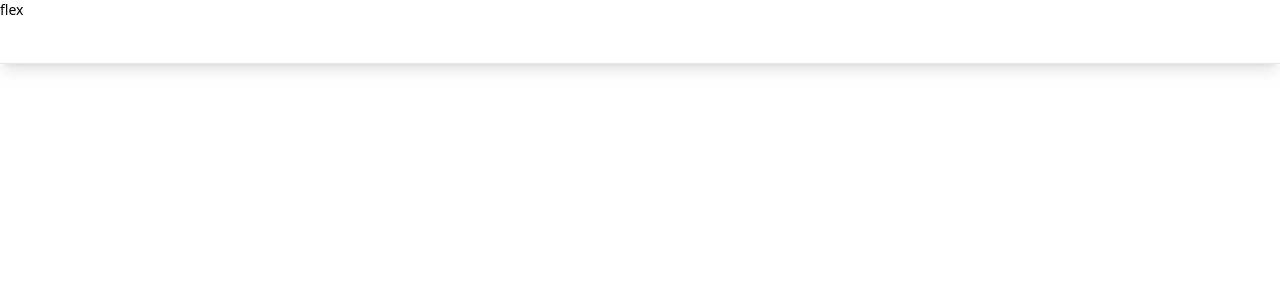
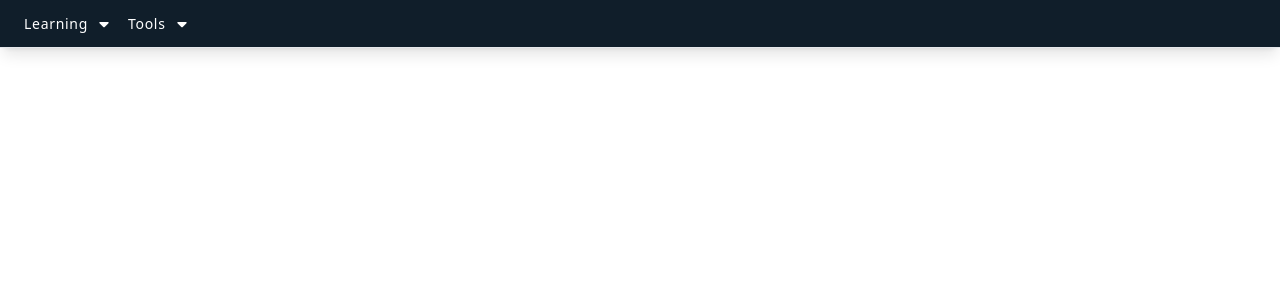
Before and after one commit to ngvcanh/ngvcanh.github.io, a Next.js app: page / in a window 1280 px wide. Shown: the top 300 px of the page. Built offline with nearby package versions, Linux system fonts and the light colour scheme.

Commit message:
Make navbar

```diff
--- /dev/null
+++ b/src/components/base/Nav.tsx
@@ -0,0 +1,28 @@
+import { ClassValue, cx } from "@/utils/cx";
+import { PropsWithChildren, Ref, forwardRef } from "react";
+
+export type NavComponentPropType = keyof Pick<JSX.IntrinsicElements, "div" | "nav">;
+
+export interface NavProps <ComponentElement extends NavComponentPropType = "nav"> {
+  component?: ComponentElement;
+  className?: ClassValue;
+  listClass?: ClassValue;
+}
+
+function NavBase<ComponentElement extends NavComponentPropType = "nav">(
+  props: PropsWithChildren<NavProps<ComponentElement>>,
+  ref: Ref<ComponentElement extends infer E ? E extends "div" ? HTMLDivElement : HTMLElement : HTMLElement>,
+) {
+  const { component: Component = "nav", className, listClass, children } = props;
+
+  return (
+    <Component ref={ref as any} className={cx(className)}>
+      <ul className={cx(listClass)}>
+        {children}
+      </ul>
+    </Component>
+  );
+}
+
+export const Nav = forwardRef(NavBase);
+Nav.displayName = "Nav";
--- a/src/components/base/NavItem.tsx
+++ b/src/components/base/NavItem.tsx
@@ -55,7 +55,7 @@ export const NavItem = forwardRef<HTMLLIElement, PropsWithChildren<NavItemProps>
           )}
           {['string', 'number', 'object', 'boolean'].includes(typeof label)
             ? (
-              <span className={cx("whitespace-nowrap transition-all", labelClass)}>
+              <span className={cx("whitespace-nowrap transition-all tracking-wider", labelClass)}>
                 {label}
               </span>
             )
--- /dev/null
+++ b/src/components/base/Navbar.tsx
@@ -0,0 +1,89 @@
+import { FC, useMemo } from "react";
+import { NavbarItem } from "@/types/base";
+import { ClassValue } from "@/utils/cx";
+import { Nav } from "./Nav";
+import { NavItem } from "./NavItem";
+
+export interface NavbarProps {
+  navbar: NavbarItem[];
+  deep?: number;
+  className?: ClassValue;
+  listClass?: ClassValue;
+  subClass?: ClassValue;
+  subListClass?: ClassValue;
+  itemClass?: ClassValue;
+  itemLinkClass?: ClassValue;
+  itemHasSubClass?: ClassValue;
+  itemLinkHasSubClass?: ClassValue;
+  itemSubClass?: ClassValue;
+  itemLinkSubClass?: ClassValue;
+  keyExtractor?: (params: { item: NavbarItem; index: number; deep: number; }) => string;
+}
+
+export const Navbar: FC<NavbarProps> = (props) => {
+  const {
+    className,
+    listClass,
+    subClass,
+    subListClass,
+    itemClass,
+    itemLinkClass,
+    itemHasSubClass,
+    itemLinkHasSubClass,
+    itemSubClass,
+    itemLinkSubClass,
+    navbar,
+    deep = 0,
+    keyExtractor = ({ index }) => index.toString(),
+  } = props;
+
+  const currentNavbar = useMemo(() => navbar, [navbar]);
+
+  const isSub = deep > 0;
+  const navClass = isSub ? subClass : className;
+  const navListClass = isSub ? subListClass : listClass;
+
+  return (
+    <Nav className={navClass} listClass={navListClass} component={isSub ? "div" : "nav"}>
+      {currentNavbar.map((item, index) => (
+        item.children?.length
+          ? (
+            <NavItem
+              key={keyExtractor({ item, index, deep })}
+              label={item.label}
+              dropdown
+              href={item.href}
+              leftIcon={item.icon}
+              className={isSub ? itemSubClass : itemHasSubClass}
+              labelClass={isSub ? itemLinkSubClass : itemLinkHasSubClass}
+            >
+              <Navbar
+                navbar={item.children}
+                deep={deep + 1}
+                {...{
+                  subClass,
+                  subListClass,
+                  itemClass,
+                  itemLinkClass,
+                  itemHasSubClass,
+                  itemLinkHasSubClass,
+                  itemSubClass,
+                  itemLinkSubClass
+                }}
+              />
+            </NavItem>
+          )
+          : (
+            <NavItem
+              key={keyExtractor({ item, index, deep })}
+              label={item.label}
+              leftIcon={item.icon}
+              href={item.href}
+              className={isSub ? itemSubClass : itemClass}
+              linkClass={isSub ? itemLinkSubClass : itemLinkClass}
+            />
+          )
+      ))}
+    </Nav>
+  );
+}
--- a/src/components/containers/LearningLayout.tsx
+++ b/src/components/containers/LearningLayout.tsx
@@ -2,6 +2,7 @@ import { AppLayout, NavbarItem } from "@/types/base";
 import { CommonLayout } from "./CommonLayout";
 import { Sidebar } from "@/components/layout/Sidebar";
 import { NavItem } from "@/components/base/NavItem";
+import { Nav } from "../base/Nav";
 
 export interface LearningLayoutProps {
   navbar: NavbarItem[];
@@ -10,9 +11,11 @@ export interface LearningLayoutProps {
 export const LearningLayout: AppLayout<LearningLayoutProps> = (page, pageProps) => CommonLayout(
   <>
     <Sidebar>
-      {pageProps?.navbar.map((nav, index) => (
-        <NavItem key={index} label={nav.label} href={nav.href} leftIcon={nav.icon} />
-      ))}
+      <Nav>
+        {pageProps?.navbar.map((nav, index) => (
+          <NavItem key={index} label={nav.label} href={nav.href} leftIcon={nav.icon} />
+        ))}
+      </Nav>
     </Sidebar>
     {page}
   </>,
--- a/src/components/layout/Header.tsx
+++ b/src/components/layout/Header.tsx
@@ -1,15 +1,68 @@
 import { FC } from "react";
+import { IconChevronRight } from "@tabler/icons-react";
+import { NavbarItem } from "@/types/base";
+import { Navbar } from "../base/Navbar";
 
 export interface HeaderProps {
   id?: string;
 }
 
+export const headerClasses = {
+  root: "Header-root",
+  wrapper: "Header-wrapper",
+  left: "Header-left",
+  leftNav: "Header-leftNav"
+}
+
+const navbars: NavbarItem[] = [
+  {
+    label: "Learning",
+    children: [
+      {
+        label: "HTML",
+        href: "/learning/html",
+        icon: IconChevronRight,
+      },
+      {
+        label: "Rust",
+        href: "/learning/rust",
+        icon: IconChevronRight,
+      }
+    ],
+  },
+  {
+    label: "Tools",
+    children: [
+      {
+        label: "Social Preview",
+        href: "/tools/social-preview",
+        icon: IconChevronRight,
+      }
+    ]
+  }
+];
+
 export const Header: FC<HeaderProps> = (props) => {
   const { id } = props;
 
   return (
-    <header {...{id}}>
-      <div>flex</div>
+    <header {...{id}} className={headerClasses.root}>
+      <div className={headerClasses.wrapper}>
+        <Navbar
+          navbar={navbars}
+          className={[headerClasses.left, "px-4"]}
+          listClass={headerClasses.leftNav}
+          subClass={[
+            "z-[9999] w-60 transition-all absolute -rotate-90 origin-top-left opacity-0 pointer-events-none",
+            "bg-white left-0",
+            "group-hover/parent:opacity-100 group-hover/parent:pointer-events-auto group-hover/parent:rotate-0",
+          ]}
+          subListClass="z-[9999] shadow-lg"
+          itemHasSubClass="group/parent h-full relative"
+          itemSubClass="group/item h-12 text-black"
+          itemLinkSubClass="group-hover/item:text-yellow-500 group-hover/item:translate-x-1"
+        />
+      </div>
     </header>
   );
 };
--- a/src/styles/globals.css
+++ b/src/styles/globals.css
@@ -7,12 +7,20 @@
   --background-start-rgb: 214, 219, 220;
   --background-end-rgb: 255, 255, 255;
 
-  --app-root-header-height: 4rem;
+  --app-base-size: 1rem;
+  --app-root-header-height: 3rem;
+  --app-root-header-bg: #101e2a;
   --app-root-header-index: 100;
   --app-root-sidebar-width: 15rem;
   --app-root-sidebar-index: 99;
   --app-root-padding: 1.5rem;
   --app-primary-color: #fff;
+  --app-padding-base: var(--app-base-size);
+  --app-padding-sm: calc(0.75 * var(--app-base-size));
+  --app-padding-xs: calc(0.5 * var(--app-base-size));
+  --app-padding-md: calc(1.25 * var(--app-base-size));
+  --app-padding-lg: calc(1.5 * var(--app-base-size));
+  --app-padding-xl: calc(2 * var(--app-base-size));
 }
 
 @media (prefers-color-scheme: dark) {
@@ -26,6 +34,10 @@
 @layer utilities {
   .text-balance {
     text-wrap: balance;
+  }
+
+  .size-full {
+    @apply w-full h-full;
   }
 }
 
@@ -47,8 +59,20 @@
       shadow-lg
       border-b
       z-[var(--app-root-header-index)]
-      bg-[var(--app-primary-color)]
+      bg-[var(--app-root-header-bg)]
       h-[var(--app-root-header-height)];
+  }
+
+  .Header-wrapper {
+    @apply flex flex-1 size-full items-center text-white;
+  }
+
+  .Header-left {
+    @apply flex items-center shrink grow-0 size-full;
+  }
+
+  .Header-leftNav {
+    @apply flex items-center h-full;
   }
 
   aside#app-root-sidebar {
@@ -66,7 +90,7 @@
   }
 
   main#app-root-main {
-    @apply w-full h-full overflow-hidden bg-gray-200;
+    @apply size-full overflow-hidden bg-gray-200;
   }
 
   main#app-root-main.is-header {
@@ -94,11 +118,11 @@
   }
 
   .ScrollView-root {
-    @apply flex w-full h-full shrink grow-0 overflow-hidden;
+    @apply flex size-full shrink grow-0 overflow-hidden;
   }
 
   .ScrollView-inner {
-    @apply w-full h-full;
+    @apply size-full;
   }
 
   .ScrollView-inner.y {
```
